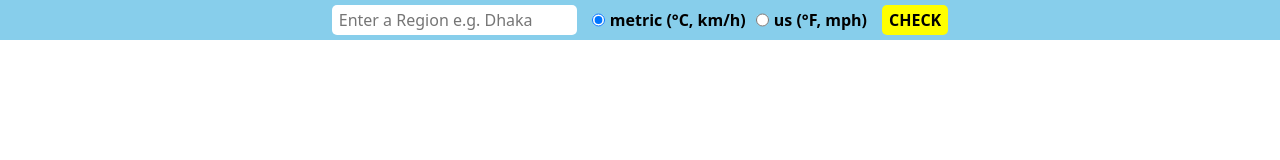
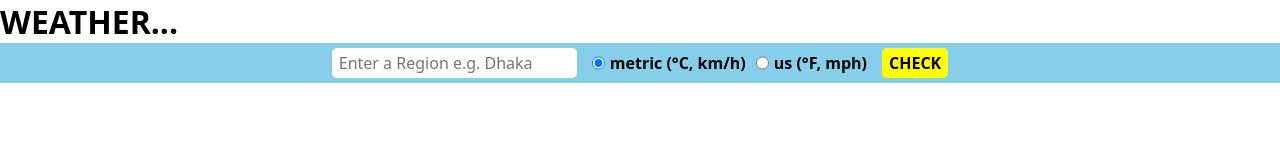
Before and after one commit to raiyanmrf/top-weather-app, a website built with webpack: page src/index.html in a window 1280 px wide. Built offline with nearby package versions, Linux system fonts and the light colour scheme; no server answers.

Commit message:
Update index.html
NEW: h1,title

```diff
--- a/src/index.html
+++ b/src/index.html
@@ -5,9 +5,13 @@
     <meta charset="UTF-8">
     <meta name="viewport" content="width=device-width, initial-scale=1.0">
     <title>TOP Weather APP</title>
+
 </head>
 
 <body>
+    <header>
+        <h1 class="title">WEATHER...</h1>
+    </header>
 </body>
 
 </html>
```
